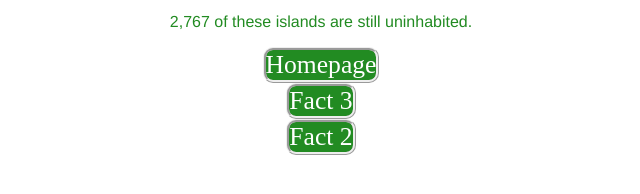
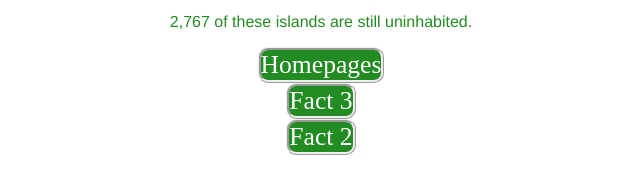
Before and after one commit to maggiepeery/Country-Website, a plain HTML site: page fact1.html in a window 1280 px wide. Shown: the part 510-704 px from the top of the page, 319-959 px from the left. Drawn offline with Linux system fonts and the light colour scheme.

Commit message:
Tried something

```diff
--- a/fact1.html
+++ b/fact1.html
@@ -21,7 +21,7 @@
 <ul class="nav">
     <li>
         <a href="index.html">
-            Homepage
+            Homepages
         </a>
     </li>
 
```
